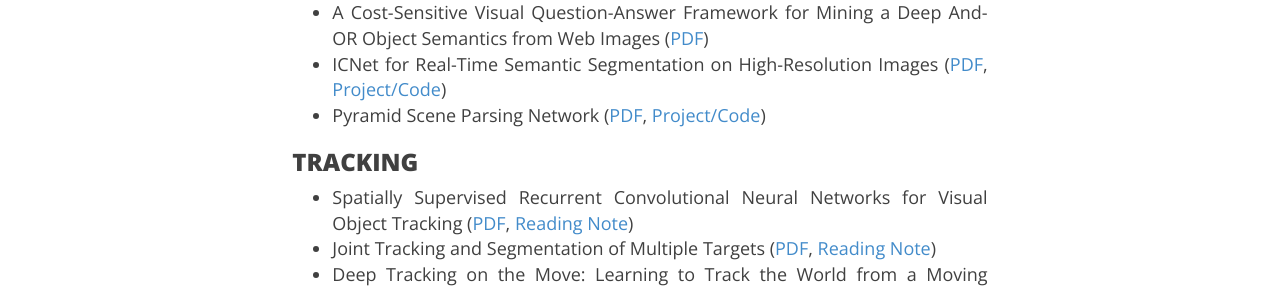
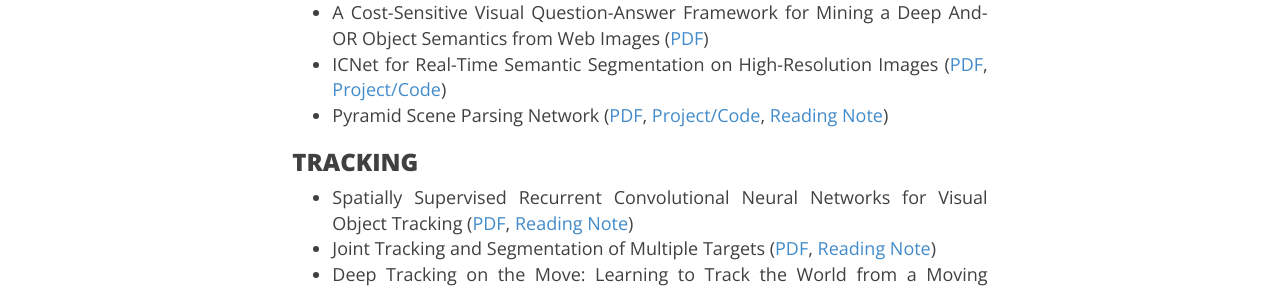
Before and after one commit to joshua19881228/joshua19881228.github.io, a Jekyll site: the page built from _posts/Computer_Vision/2016-08-25-my-jumble-of-computer-vision.md, in a window 1280 px wide and 900 px high, scrolled down 5755 px. Shown: the part 157-448 px from the top of the window. Built offline with Jekyll 4.4.1, drawn with Linux system fonts in a browser that asks for light colours; nearby versions of some CDN libraries; comment, search, counter and statistics services are not loaded.

Commit message:
update post

```diff
--- a/_posts/Computer_Vision/2016-08-25-my-jumble-of-computer-vision.md
+++ b/_posts/Computer_Vision/2016-08-25-my-jumble-of-computer-vision.md
@@ -131,7 +131,7 @@ I am going to maintain this page to record a few things about computer vision th
 * Semantic Instance Segmentation with a Discriminative Loss Function ([PDF](https://arxiv.org/abs/1708.02551))
 * A Cost-Sensitive Visual Question-Answer Framework for Mining a Deep And-OR Object Semantics from Web Images ([PDF](https://arxiv.org/abs/1708.03911))
 * ICNet for Real-Time Semantic Segmentation on High-Resolution Images ([PDF](https://arxiv.org/abs/1704.08545), [Project/Code](https://hszhao.github.io/projects/icnet/))
-* Pyramid Scene Parsing Network ([PDF](https://arxiv.org/abs/1612.01105), [Project/Code](https://github.com/hszhao/PSPNet))
+* Pyramid Scene Parsing Network ([PDF](https://arxiv.org/abs/1612.01105), [Project/Code](https://github.com/hszhao/PSPNet), [Reading Note](https://joshua19881228.github.io/2017-09-19-PSPNet/))
 
 ### TRACKING ###
 
```
